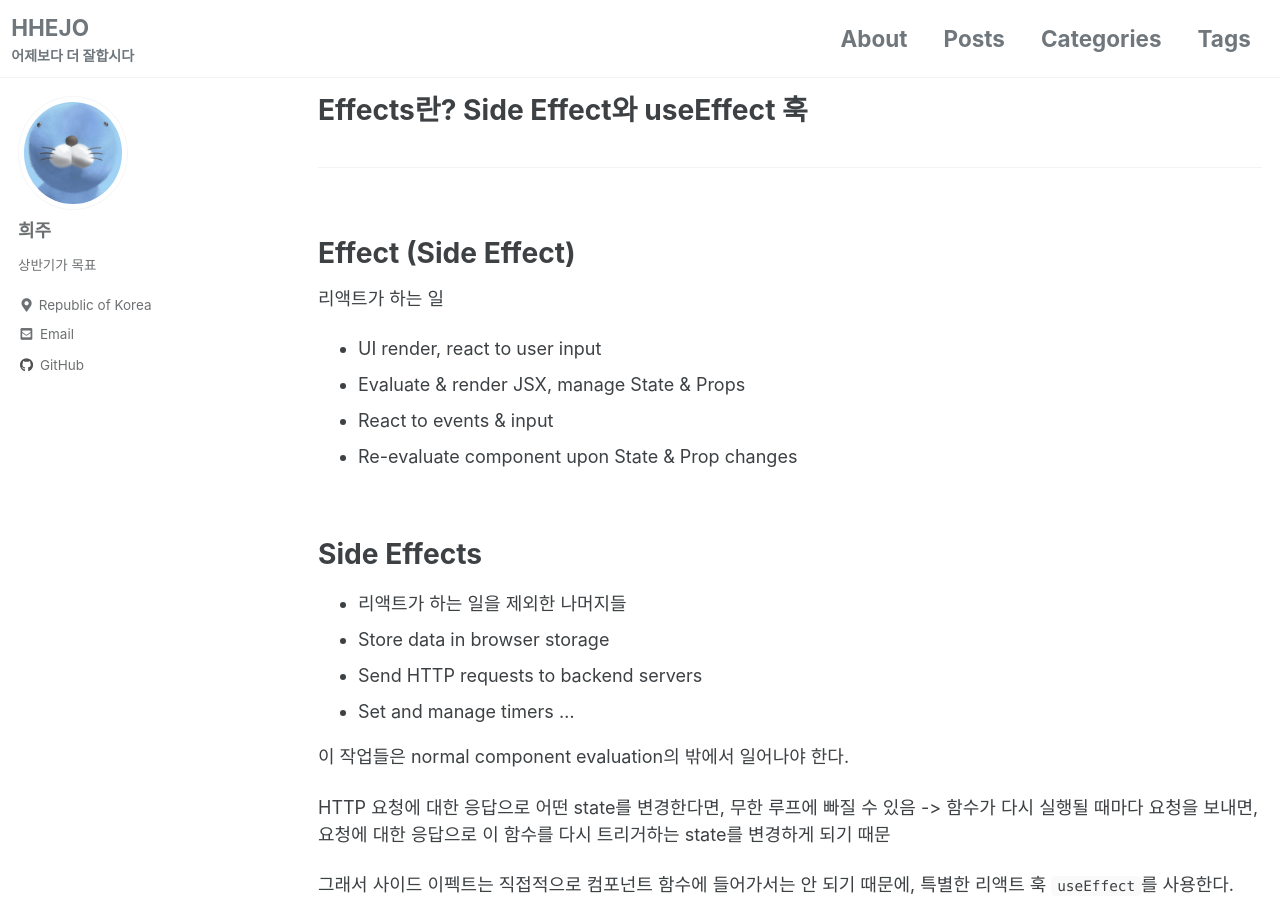
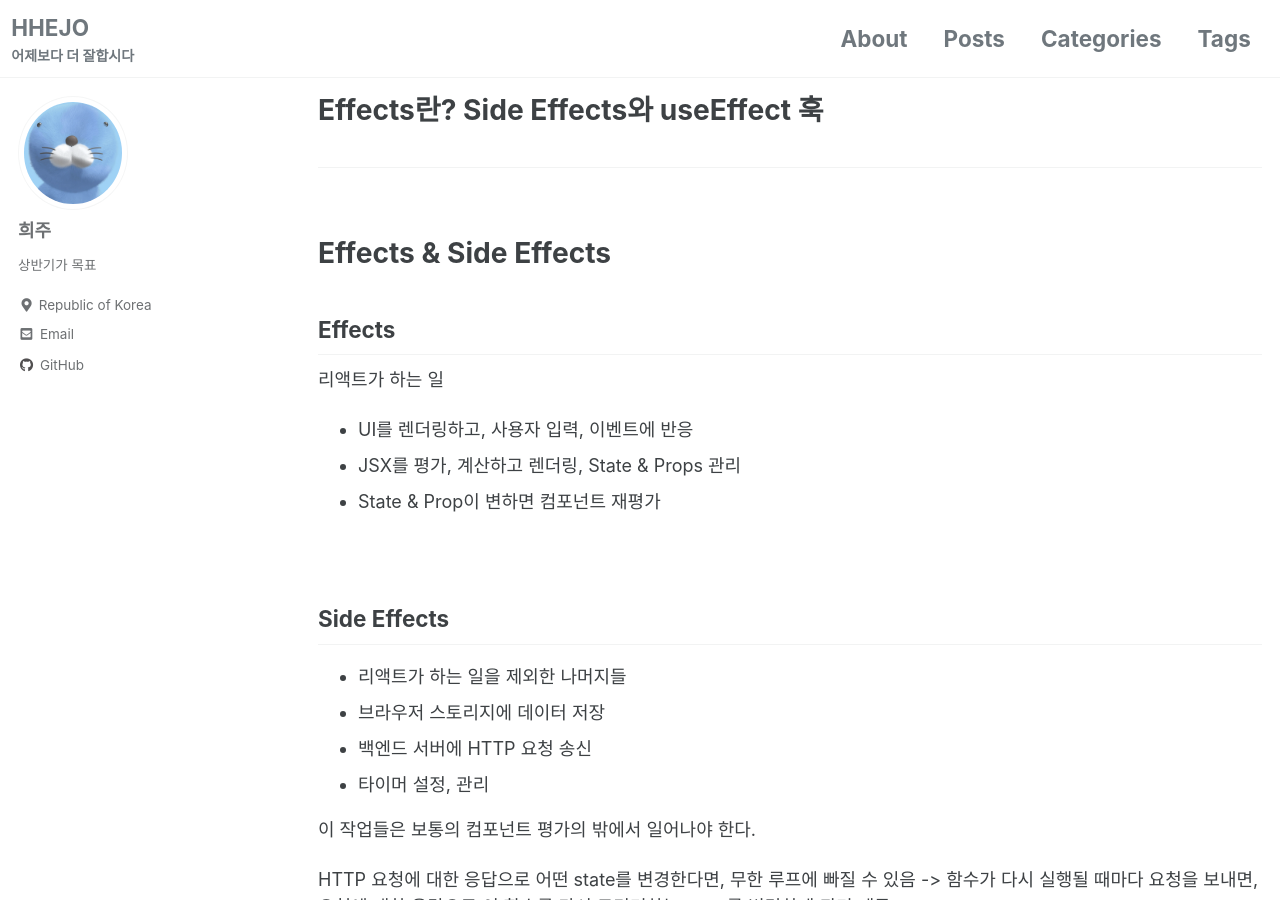
Before and after one commit to hhejo/hhejo-github-io-backup, a Jekyll site: the page built from _posts/2022-02-20-effects-side-effects-useeffect.md, in a window 1280 px wide and 900 px high. Built offline with Jekyll 4.4.1, drawn with Linux system fonts in a browser that asks for light colours; cached includes are drawn as plain includes; some of the changed text lies outside the part shown.

Commit message:
230221 TUE

````diff
--- a/_posts/2022-02-20-effects-side-effects-useeffect.md
+++ b/_posts/2022-02-20-effects-side-effects-useeffect.md
@@ -1,8 +1,8 @@
 ---
-title:  "Effects란? Side Effect와 useEffect 훅"
+title:  "Effects란? Side Effects와 useEffect 훅"
 date: 2022-02-20
-last_modified_at: 2022-02-20
-excerpt: "Effects, Side Effects, useEffect, clean-up function"
+last_modified_at: 2022-02-21
+excerpt: "Effects, Side Effects, useEffect, Clean-up function"
 categories:
   - React
 tags:
@@ -13,25 +13,26 @@ tags:
 
 <br>
 
-# Effect (Side Effect)
+# Effects & Side Effects
+
+## Effects
 
 리액트가 하는 일
 
-- UI render, react to user input
-- Evaluate & render JSX, manage State & Props
-- React to events & input
-- Re-evaluate component upon State & Prop changes
+- UI를 렌더링하고, 사용자 입력, 이벤트에 반응
+- JSX를 평가, 계산하고 렌더링, State & Props 관리
+- State & Prop이 변하면 컴포넌트 재평가
 
 <br>
 
-# Side Effects
+## Side Effects
 
 - 리액트가 하는 일을 제외한 나머지들
-- Store data in browser storage
-- Send HTTP requests to backend servers
-- Set and manage timers ...
+- 브라우저 스토리지에 데이터 저장
+- 백엔드 서버에 HTTP 요청 송신
+- 타이머 설정, 관리
 
-이 작업들은 normal component evaluation의 밖에서 일어나야 한다.
+이 작업들은 보통의 컴포넌트 평가의 밖에서 일어나야 한다.
 
 HTTP 요청에 대한 응답으로 어떤 state를 변경한다면, 무한 루프에 빠질 수 있음 -> 함수가 다시 실행될 때마다 요청을 보내면, 요청에 대한 응답으로 이 함수를 다시 트리거하는 state를 변경하게 되기 때문
 
@@ -80,23 +81,25 @@ useEffect(() => {
 모든 컴포넌트 렌더링 주기 이후에 실행되기 때문
 
 ```jsx
+useEffect(() => {}); // 배열이 없으면 렌더링마다 계속 재실행
+```
+
+```jsx
 useEffect(() => {
   setFormIsValid(
     enteredEmail.includes("@") && enteredPassword.trim().length > 6
   );
-}, [setFormIsValid, enteredEmail, enteredPassword]); // setFormIsValid 함수는 리액트에 의해 절대 변경되지 않도록
-// 보장되기 때문에 setFormIsValid는 생략 가능
+}, [setFormIsValid, enteredEmail, enteredPassword]);
+// setFormIsValid 함수는 리액트에 의해 절대 변경되지 않도록 보장되기 때문에 setFormIsValid는 생략 가능
 ```
-
-사용자 입력 데이터의 사이드 이펙트
 
 <br>
 
-# 종속성으로 추가할 항목 및 추가하지 않을 항목
+## 종속성으로 추가할 항목 및 추가하지 않을 항목
 
 effect 함수에서 사용하는 모든 것을 종속성으로 추가해야 함 -> 거기에서 사용하는 모든 상태 변수와 함수를 포함
 
-## 예외
+### 예외
 
 - 상태 업데이트 기능을 추가할 필요 (ex)setFormIsValid) (해당 함수는 리액트가 절대 변경되지 않도록 보장하기 때문에 추가할 필요 없음)
 - 내장 API 또는 함수를 추가할 필요 없음(ex)fetch(), localStorage()) (브라우저 API, 전역 기능은 리액트 구성 요소 렌더링 주기와 관련이 없으며 변경되지 않음)
@@ -133,7 +136,7 @@ const MyComponent = (props) => {
 
 <br>
 
-# Clean-Up function
+## Clean-Up function
 
 useEffect는 return할 때 클린업 할 수 있음 (함수 자체를 반환 -> 클린업 함수 반환)
 
@@ -157,7 +160,7 @@ useEffect(() => {
 
 <br>
 
-# Debouncing (그룹화)
+## Debouncing (그룹화)
 
 사용자의 입력을 잠시 기다렸다가 유효성 검사를 수행하면 더 효율적 (입력할 때마다 state 변경하면 비효율적)
 
````
Also changed, not shown: other parts of _posts/2022-02-20-effects-side-effects-useeffect.md (+2 -2 lines).
